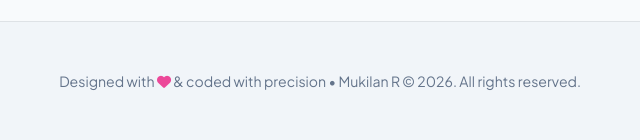
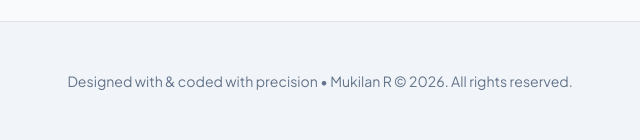
Before and after one commit to MukilanRavi17/My-Portfolio, a website: page index.html in a window 1280 px wide. Shown: the part 7852-7992 px from the top of the page, 320-960 px from the left. Drawn offline with Linux system fonts and the light colour scheme.

Commit message:
index.html

```diff
--- a/index.html
+++ b/index.html
@@ -1136,7 +1136,7 @@
         </a>
 
         <div class="footer-copyright">
-          Designed with <i class="fas fa-heart" style="color: #ec4899;"></i> &amp; coded with precision • Mukilan R &copy; 2026. All rights reserved.
+          Designed with &amp; coded with precision • Mukilan R &copy; 2026. All rights reserved.
         </div>
 
         <div class="social-links">
```
